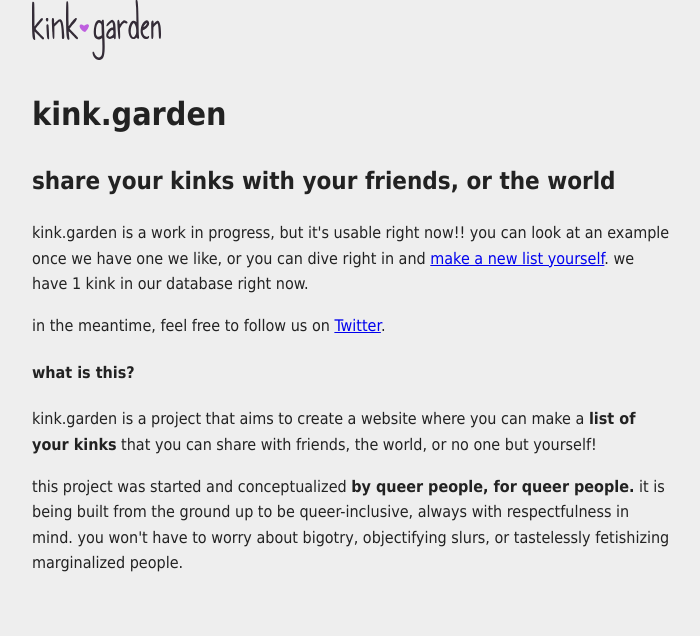
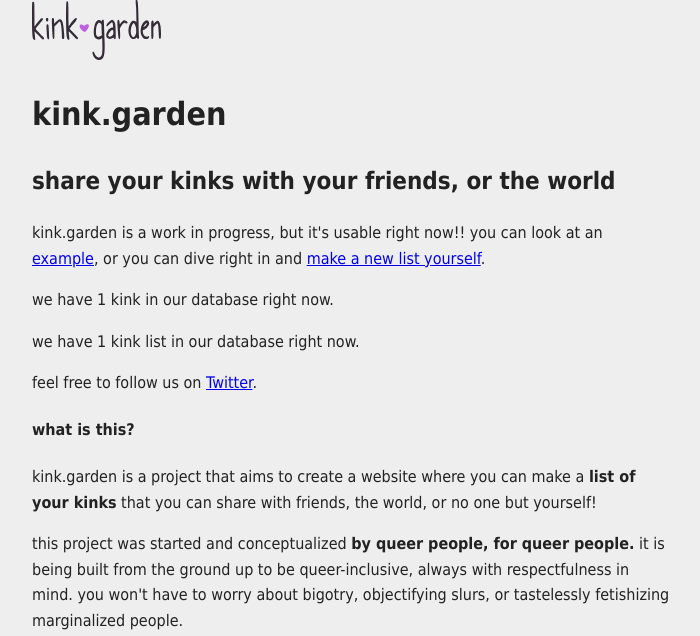
Before and after one commit to kinkgarden/kinkgarden, a Django app: page / in a window 1280 px wide. Shown: the top 636 px of the page, without its empty margins (288-988 px from the left). Run offline with Django 3.2, Linux system fonts and the light colour scheme; tables that the repository leaves empty hold one stand-in row (values such as "Sample post").

Commit message:
link to an example on the home page

```diff
--- a/base/templates/base/index.html
+++ b/base/templates/base/index.html
@@ -18,13 +18,23 @@
 {% block content %}
     <h1>kink.garden</h1>
     <h2>share your kinks with your friends, or the world</h2>
-    <p>kink.garden is a work in progress, but it's usable right now!!
-        you can look at an example once we have one we like, or you can dive right in and <a href="{% url 'kinks:kink_list_new' %}">make a new list yourself</a>.
-        {% if kink_count > 0 %}
+    <p>
+        kink.garden is a work in progress, but it's usable right now!!
+        you can look at an
+        {% if example %}<a href="{% url 'kinks:kink_list' example.id %}">example</a>{% else %}example once we have one we like{% endif %},
+        or you can dive right in and <a href="{% url 'kinks:kink_list_new' %}">make a new list yourself</a>.
+    </p>
+    {% if kink_count > 0 %}
+        <p>
             we have {{ kink_count }} kink{{ kink_count | pluralize }} in our database right now.
-        {% endif %}
-    </p>
-    <p>in the meantime, feel free to follow us on <a href="https://twitter.com/kinkgarden">Twitter</a>.</p>
+        </p>
+    {% endif %}
+    {% if list_count > 0 %}
+        <p>
+            we have {{ list_count }} kink list{{ list_count | pluralize }} in our database right now.
+        </p>
+    {% endif %}
+    <p>feel free to follow us on <a href="https://twitter.com/kinkgarden">Twitter</a>.</p>
     <h4>what is this?</h4>
     <p>kink.garden is a project that aims to create a website where you can make a <b>list of your kinks</b> that you
         can share with friends, the world, or no one but yourself!</p>
--- a/base/views.py
+++ b/base/views.py
@@ -1,8 +1,13 @@
 from django.shortcuts import render
 
-from kinks.models import Kink
+from kinks.models import Kink, KinkList
 
 
 def home_view(request):
     kink_count = Kink.objects.count()
-    return render(request, 'base/index.html', {'kink_count': kink_count})
+    list_count = KinkList.objects.count()
+    try:
+        random_example = KinkList.objects.filter(example=True).order_by('?')[0:1].get()
+    except KinkList.DoesNotExist:
+        random_example = None
+    return render(request, 'base/index.html', {'kink_count': kink_count, 'list_count': list_count, 'example': random_example})
--- a/kinks/admin.py
+++ b/kinks/admin.py
@@ -1,7 +1,8 @@
 from django.contrib import admin
 
-from .models import KinkCategory, Kink
+from .models import KinkCategory, Kink, KinkList
 
 # Register your models here.
 admin.site.register(KinkCategory)
 admin.site.register(Kink)
+admin.site.register(KinkList)
--- a/kinks/models.py
+++ b/kinks/models.py
@@ -40,6 +40,7 @@ class KinkList(models.Model):
     id = models.UUIDField(primary_key=True, default=uuid.uuid4, editable=False)
     view_password = models.CharField(max_length=128, blank=True)
     edit_password = models.CharField(max_length=128, blank=True)
+    example = models.BooleanField(default=False)
 
     @property
     def columns(self) -> typing.List[typing.Tuple[str, typing.List[ConcreteKink]]]:
```
Also changed, not shown: kinks/migrations/0007_auto_20200811_2203.py (added).
